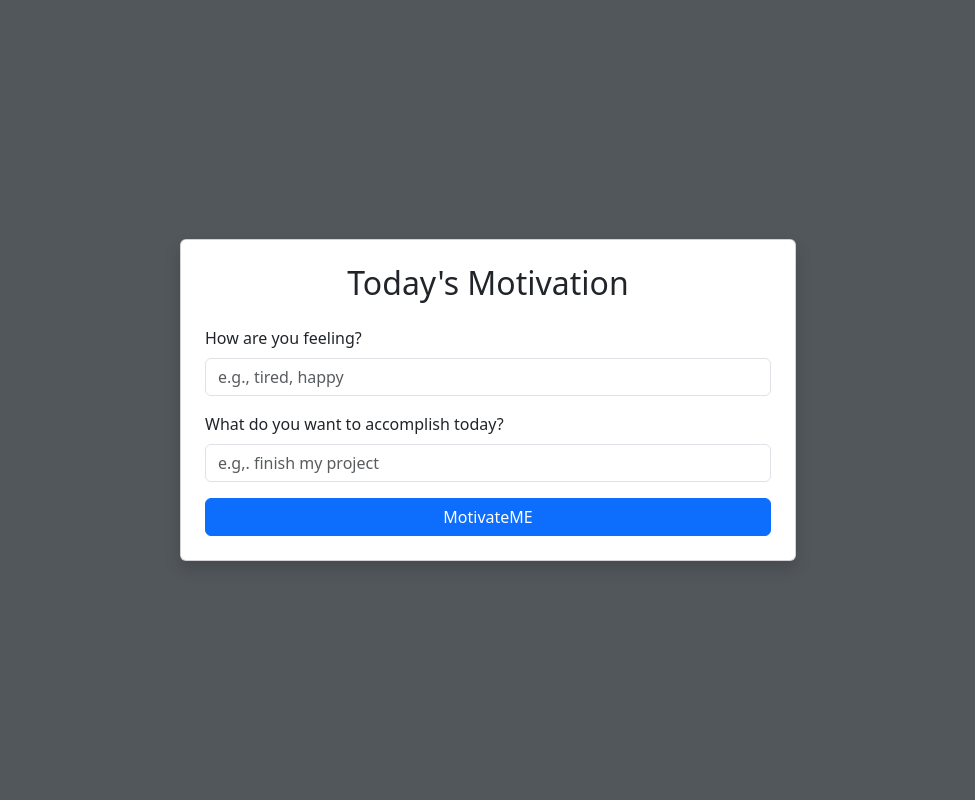
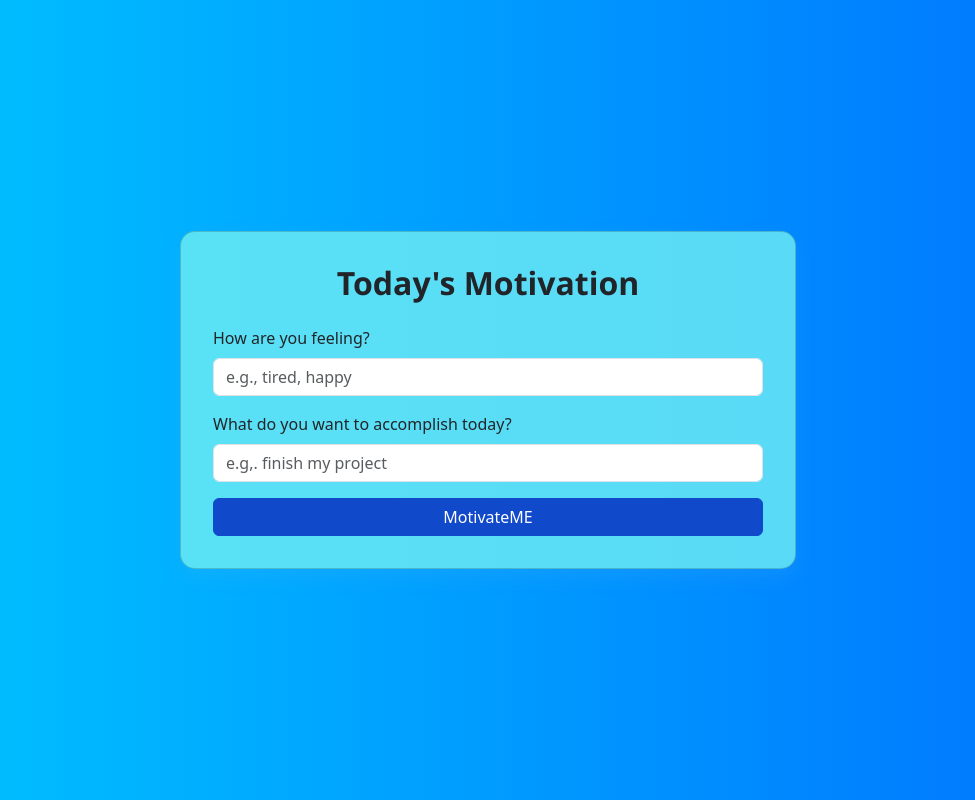
Before and after one commit to JayAby/MotivateM3, a Flask app: page / in a window 1280 px wide. Shown: the whole page, without its empty margins (152-1127 px from the left). Run offline with Flask 3, Linux system fonts and the light colour scheme.

Commit message:
Improve frontend design: added design elements and visual effects - Index.html

```diff
--- a/templates/index.html
+++ b/templates/index.html
@@ -4,24 +4,48 @@
         <meta charset="UTF-8">
         <meta name="viewport" content="width=device-width, initial scale=1.0">
         <title>MotivateME</title>
+
+        <!-- Bootstrap CSS -->
         <link href="https://cdn.jsdelivr.net/npm/bootstrap@5.3.3/dist/css/bootstrap.min.css" rel="stylesheet">
+
+        <!-- Custom CSS -->
         <style>
             body{
-                background: #52575c;
+                background: linear-gradient(to right, #00c6ff, #0072ff);
+                min-height: 100vh;
             }
-            .form-card {
-                transition: transform 0.2s;
+
+            .card-custom{
+                background-color: #6decf5d2;
+                border-radius: 15px;
+                padding: 2rem;
+                box-shadow: 0 8px 20px rgba(110, 181, 238, 0.15);
             }
-            .form-card:hover {
-                transform: scale(1.02);
+
+            h2{
+                font-family: 'Segoe UI', Tahoma, Geneva, Verdana, sans-serif;
+                font-weight: 700;
+            }
+
+            button.btn-primary{
+                background-color: #1149cb;
+                border-color: #1149cb;
+            }
+
+            button.btn-primary:hover{
+                background-color: #2575fc;
+                border-color: #2575fc;
             }
         </style>
     </head>
-    <body class="d-flex align-items-center justify-content-center min-vh-100">
+    <body class="d-flex align-items-center justify-content-center">
 
         <div class="container col-md-8 col-lg-6">
-            <div class="card p-4 shadow bg-white rounded">
+
+            <!-- Form Card -->
+            <div class="card card-custom">
                 <h2 class="mb-4 text-center">Today's Motivation</h2>
+
                 <form action="/generate" method="POST">
                         <div class="mb-3">
                             <label for="feeling" class="form-label">How are you feeling?</label>
```
